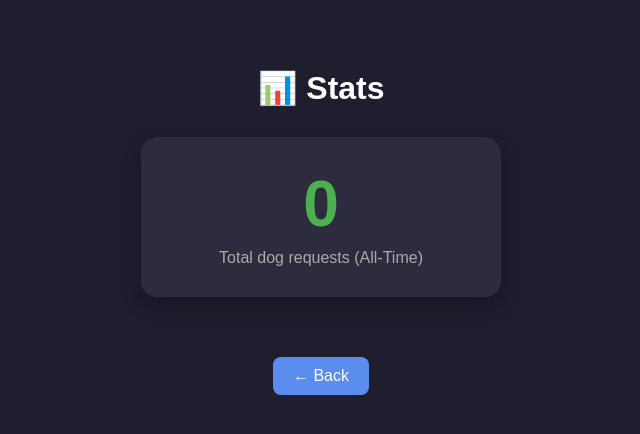
After one commit to cillianob06/IS2209-Project, a Flask app: page /stats-page in a window 1280 px wide. The commit adds this page. Shown: the top 434 px of the page, without its empty margins (319-959 px from the left). Run offline with Flask 3, Linux system fonts and the light colour scheme; data that the repository does not hold is empty; some libraries are stand-ins or nearby versions.

Commit message:
New stats page and database connection

```diff
--- a/app.py
+++ b/app.py
@@ -41,8 +41,35 @@ def random_dog():
     response = requests.get(f"{DOG_API_URL}/images/search", headers=headers)
 
     if response.status_code == 200:
+        try:
+            with get_conn() as conn:
+                with conn.cursor() as cur:
+                    cur.execute("INSERT INTO dog_requests DEFAULT VALUES;")
+                conn.commit()
+        except Exception as e:
+            print(f"DB log failed: {e}")
+
         return jsonify(response.json()[0])
     return jsonify({"error": "Dog API failed"}), 500
+
+
+# ----------------------
+# STATS
+# ----------------------
+@app.route('/stats')
+def stats():
+    try:
+        with get_conn() as conn:
+            with conn.cursor() as cur:
+                cur.execute("SELECT COUNT(*) FROM dog_requests;")
+                count = cur.fetchone()[0]
+        return jsonify({"total_dog_requests": count})
+    except Exception as e:
+        return jsonify({"error": str(e)}), 500
+
+@app.route('/stats-page')
+def stats_page():
+    return render_template("stats.html")
 
 
 # ----------------------
@@ -52,28 +79,22 @@ def random_dog():
 def status():
     uptime = round(time.time() - START_TIME, 2)
 
-    # ---- DB CHECK ----
     try:
         with get_conn() as conn:
             with conn.cursor() as cur:
                 cur.execute("SELECT NOW();")
                 db_time = cur.fetchone()[0]
-
         db_status = f"connected (time: {db_time})"
-
     except Exception as e:
         db_status = "database unavailable"
 
-    # ---- DOG API CHECK ----
     try:
         headers = {"x-api-key": DOG_API_KEY}
         r = requests.get(f"{DOG_API_URL}/breeds", headers=headers)
-
         if r.status_code == 200:
             api_status = "connected"
         else:
             api_status = "error"
-
     except Exception:
         api_status = "unavailable"
 
--- /dev/null
+++ b/templates/stats.html
@@ -0,0 +1,74 @@
+<!DOCTYPE html>
+<html lang="en">
+<head>
+    <meta charset="UTF-8">
+    <title>Dog Dashboard - Stats</title>
+
+    <style>
+        body {
+            font-family: Arial, sans-serif;
+            background: #1e1e2f;
+            color: white;
+            text-align: center;
+            padding: 40px;
+        }
+
+        h1 {
+            margin-bottom: 20px;
+        }
+
+        .card {
+            margin: 30px auto;
+            width: 300px;
+            background: #2c2c3e;
+            border-radius: 16px;
+            padding: 30px;
+            box-shadow: 0 8px 20px rgba(0,0,0,0.3);
+        }
+
+        .count {
+            font-size: 64px;
+            font-weight: bold;
+            color: #4CAF50;
+        }
+
+        .label {
+            font-size: 16px;
+            color: #aaa;
+            margin-top: 8px;
+        }
+
+        button {
+            margin-top: 30px;
+            padding: 10px 20px;
+            font-size: 16px;
+            border: none;
+            border-radius: 8px;
+            cursor: pointer;
+            background: #5b8dee;
+            color: white;
+        }
+    </style>
+</head>
+
+<body>
+    <h1>📊 Stats</h1>
+
+    <div class="card">
+        <div class="count" id="count">...</div>
+        <div class="label">Total dog requests (All-Time)</div>
+    </div>
+
+    <button onclick="window.location.href='/'">← Back</button>
+
+    <script>
+        async function loadStats() {
+            const res = await fetch('/stats');
+            const data = await res.json();
+            document.getElementById("count").textContent = data.total_dog_requests;
+        }
+
+        loadStats();
+    </script>
+</body>
+</html>
```
Also changed, not shown: schema.sql (added, +15 -0 lines), templates/index.html (+7 -3 lines).
